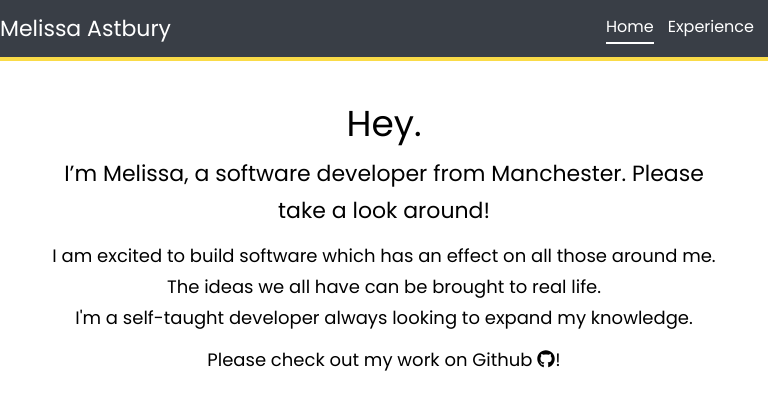
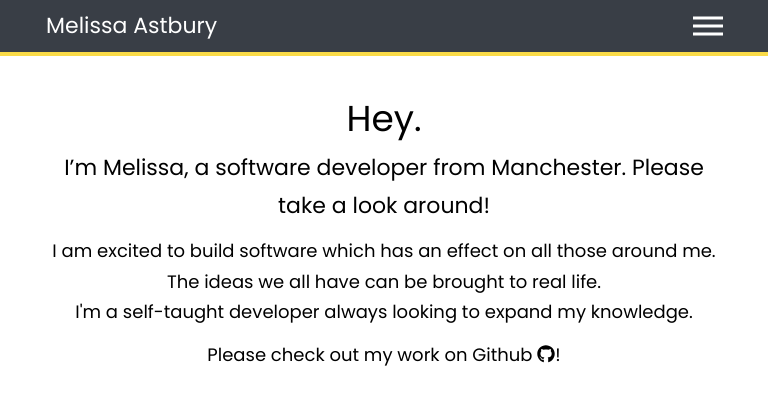
Before and after one commit to Mohammad-haydar/my-react-site, a React (Create React App) app: page / in a window 768 px wide. Shown: the top 410 px of the page. Built offline with nearby package versions, Linux system fonts and the light colour scheme.

Commit message:
made the website responsive and changed my scss too to fit my new classes made

```diff
--- a/src/components/Cards/Cards.scss
+++ b/src/components/Cards/Cards.scss
@@ -13,8 +13,11 @@
   text-align: left;
   background-color: #fafafa;
 
-  @media only screen and (max-width: 600px) {
+  @media only screen and (max-width: 766px) {
     margin: 16px 0;
+    h3 {
+      font-size: 22px;
+    }
   }
 
   .job-dates {
--- a/src/components/Header/Header.js
+++ b/src/components/Header/Header.js
@@ -1,25 +1,44 @@
-import React from "react";
-import { NavLink } from "react-router-dom";
+import React, { useState } from "react";
+import NavItem from "./NavItem/NavItem";
 
 import "./Header.scss";
 
 const Header = () => {
+  const [burgerMenuToggled, setBurgerMenuToggled] = useState(false);
+
   return (
     <header>
       <div className="wrapper">
-        <nav className="nav-container">
+        <nav>
           <h3>Melissa Astbury</h3>
-          <ul>
-            <li className="nav-item">
-              <NavLink to="/" exact activeClassName="nav-item active">
-                Home
-              </NavLink>
-            </li>
-            <li className="nav-item">
-              <NavLink to="/experience" exact activeClassName="nav-item active">
-                Experience
-              </NavLink>
-            </li>
+          <div
+            className="hamburger"
+            onClick={() => {
+              setBurgerMenuToggled(!burgerMenuToggled);
+            }}
+          >
+            <div
+              className={burgerMenuToggled ? "line modified-line-01" : "line"}
+            ></div>
+            <div
+              className={burgerMenuToggled ? "line modified-line-02" : "line"}
+            ></div>
+            <div
+              className={burgerMenuToggled ? "line modified-line-03" : "line"}
+            ></div>
+          </div>
+          <ul
+            className={burgerMenuToggled ? "nav-list open" : "nav-list"}
+            onClick={() => {
+              setBurgerMenuToggled(false);
+            }}
+          >
+            <NavItem link="/" exact>
+              Home
+            </NavItem>
+            <NavItem link="/experience" exact>
+              Experience
+            </NavItem>
           </ul>
         </nav>
       </div>
@@ -28,10 +47,3 @@
 };
 
 export default Header;
-
-//   <HeaderItem link="/" exact>
-//               Home
-//             </HeaderItem>
-//             <HeaderItem link="/experience" exact>
-//               Experience
-//             </HeaderItem>
--- a/src/components/Header/Header.scss
+++ b/src/components/Header/Header.scss
@@ -2,39 +2,121 @@
   background-color: #393e46;
   border-bottom: 4px solid #fadb48;
 
-  .nav-container {
+  nav {
     display: flex;
-    justify-content: space-between;
-    padding: 10px 0;
+    align-items: center;
+    padding: 32px 0;
 
-    @media only screen and (max-width: 600px) {
-      padding: 10px;
+    @media screen and (min-width: 768px) {
+      padding: 26px 0;
     }
 
     h3 {
-      color: #ffffff;
+      width: 20%;
+      color: #fff;
     }
 
-    ul {
+    .nav-list {
       display: flex;
-      flex-direction: row;
-      align-items: center;
+      flex-flow: row;
+      justify-content: flex-end;
+      width: 80%;
+    }
 
-      li {
-        color: #ffffff;
+    @media screen and (min-width: 768px) and (max-width: 1360px) {
+      padding: 26px;
+
+      h3 {
+        width: 40%;
       }
 
-      li:not(:first-child) {
-        margin: 0 14px;
+      .nav-list {
+        width: 60%;
+      }
+    }
+
+    @media screen and (max-width: 768px) {
+      position: relative;
+
+      h3 {
+        width: 80%;
+        position: absolute;
+        left: 10%;
+        top: 50%;
+        transform: translate(-5%, -50%);
+        z-index: 101;
+      }
+
+      .nav-list {
+        position: fixed;
+        background: #393e46;
+        height: 1600px;
+        width: 100%;
+        flex-direction: column;
+        clip-path: circle(100px at 90% -10%);
+        -webkit-clip-path: circle(100px at 90% -10%);
+        transition: all 1s ease-out;
+        pointer-events: none;
+        z-index: 100;
+      }
+
+      .line {
+        width: 30px;
+        height: 3px;
+        background: #fff;
+        margin: 5px;
+        transition: all 0.5s ease-out;
+      }
+
+      /* Rotate first bar */
+      & .modified-line-01 {
+        -webkit-transform: rotate(-45deg) translate(-4px, 6px);
+        transform: rotate(-45deg) translate(-4px, 6px);
+      }
+
+      /* Fade out the second bar */
+      & .modified-line-02 {
+        opacity: 0;
+      }
+
+      /* Rotate last bar */
+      & .modified-line-03 {
+        -webkit-transform: rotate(45deg) translate(-5px, -8px);
+        transform: rotate(45deg) translate(-5px, -8px);
+      }
+
+      .hamburger {
+        position: absolute;
+        cursor: pointer;
+        right: 5%;
+        top: 50%;
+        transform: translate(-5%, -50%);
+        z-index: 101;
+      }
+
+      .nav-list.open {
+        clip-path: circle(1900px at 90% -10%);
+        -webkit-clip-path: circle(1900px at 90% -10%);
+        pointer-events: all;
+      }
+
+      .nav-list li:nth-child(1) {
+        position: absolute;
+        top: 900px;
+        left: 20px;
+      }
+
+      .nav-list li:nth-child(2) {
+        position: absolute;
+        top: 960px;
+        left: 20px;
+      }
+
+      .nav-list li:nth-child(3) {
+        position: absolute;
+        top: 1020px;
+        left: 20px;
       }
     }
   }
-
-  .nav-item {
-    padding-bottom: 4px;
-  }
-
-  .nav-item .active {
-    border-bottom: 2px solid white;
-  }
 }
--- /dev/null
+++ b/src/components/Header/NavItem/NavItem.js
@@ -0,0 +1,18 @@
+import React from "react";
+import { NavLink } from "react-router-dom";
+
+import "./NavItem.scss";
+
+const NavItem = (props) => (
+  <li className="nav-item">
+    <NavLink
+      to={props.link}
+      exact={props.exact}
+      activeClassName="nav-item active"
+    >
+      {props.children}
+    </NavLink>
+  </li>
+);
+
+export default NavItem;
--- /dev/null
+++ b/src/components/Header/NavItem/NavItem.scss
@@ -0,0 +1,32 @@
+.nav-item {
+  font-size: 20px;
+  line-height: 1.7;
+
+  &:not(:last-child) {
+    margin-right: 70px;
+  }
+
+  a {
+    color: #fff;
+    &.active:after {
+      content: "";
+      display: block;
+      width: 0;
+      height: 2px;
+      background: #fadb48;
+      width: 100%;
+    }
+
+    &::after {
+      content: "";
+      display: block;
+      width: 0;
+      height: 2px;
+      background: #fadb48;
+      transition: width 0.5s;
+    }
+    &:hover::after {
+      width: 100%;
+    }
+  }
+}
```
